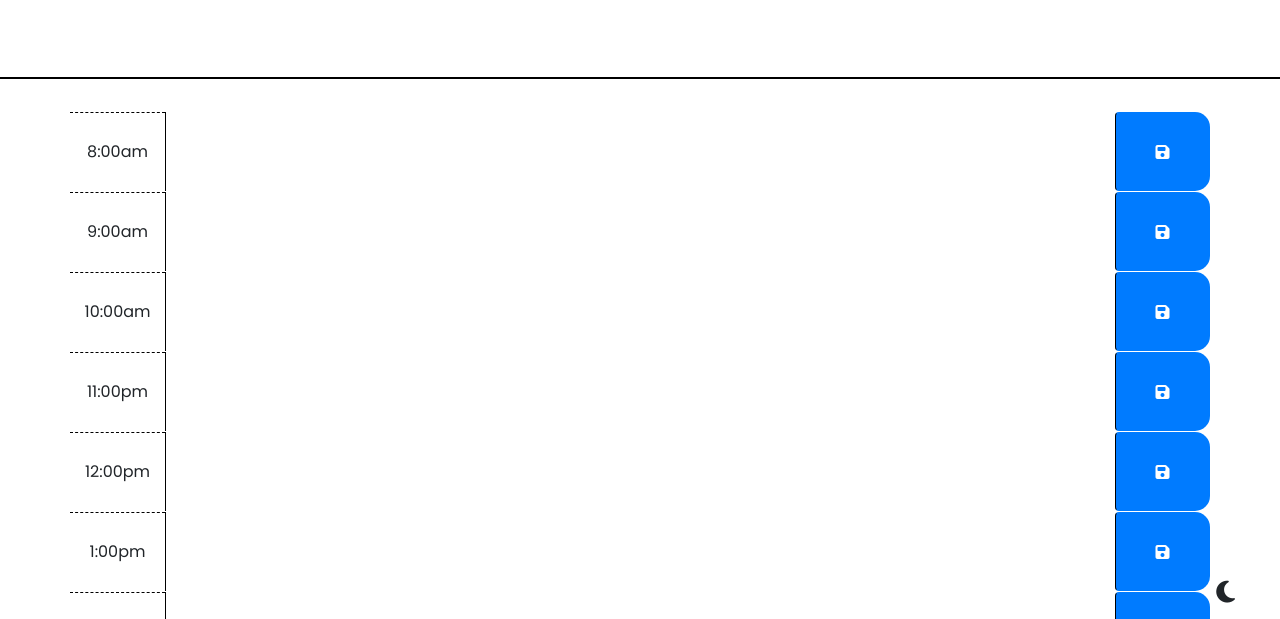
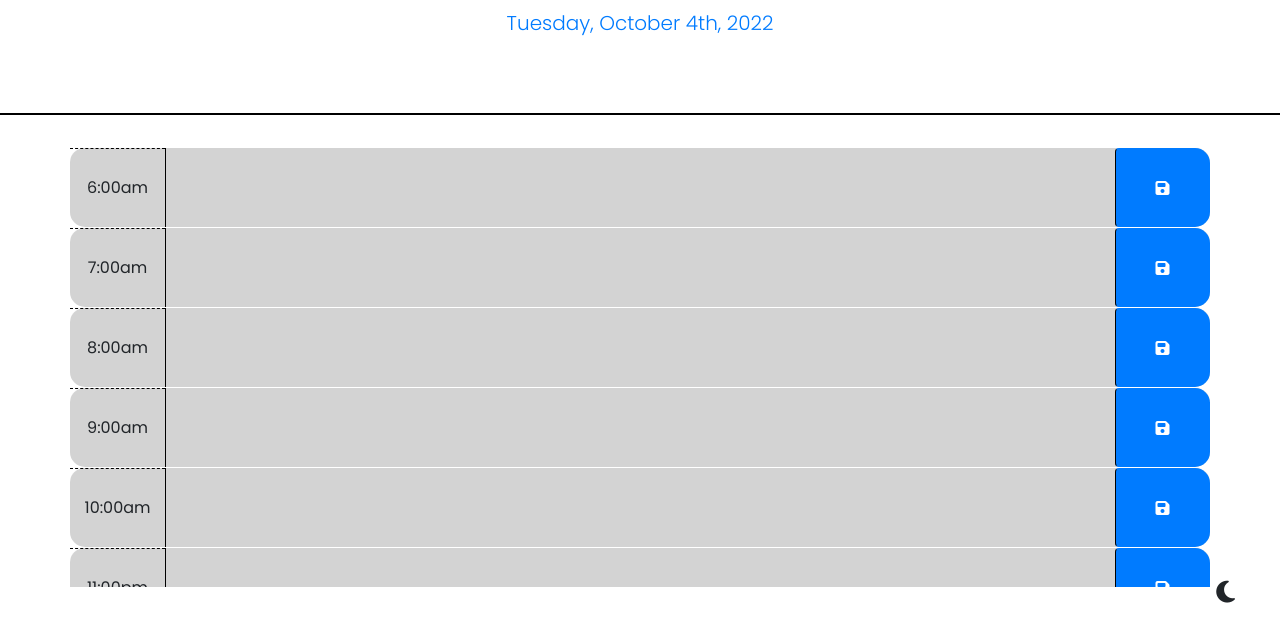
Before and after one commit to Johanh0/Work-Day, a plain HTML site: page index.html in a window 1280 px wide. Shown: the part 181-800 px from the top of the page. Drawn offline with nearby package versions, Linux system fonts and the light colour scheme.

Commit message:
The JavaScript logic it's done and the app it's working, also an overflow scroll were added to the schedule

```diff
--- a/index.html
+++ b/index.html
@@ -17,10 +17,26 @@
     <header class="jumbotron">
       <h1 class="display-3">Work Day <span class="text-primary">Scheduler</span></h1>
       <p class="lead">A simple calendar app for scheduling your work day</p>
-      <p id="currentDay" class="lead"></p>
+      <p id="currentDay" class="lead text-primary"></p>
     </header>
     <section class="container">
       <!-- Timeblocks go here -->
+
+      <div id="hour6" class="time-block row">
+        <nav class="col-md-1 hour">6:00am</nav>
+        <textarea class="col-md-10 description"></textarea>
+        <button class="btn saveBtn col-md-1">
+          <i class="fas fa-save"></i>
+        </button>
+      </div>
+
+      <div id="hour7" class="time-block row">
+        <nav class="col-md-1 hour">7:00am</nav>
+        <textarea class="col-md-10 description"></textarea>
+        <button class="btn saveBtn col-md-1">
+          <i class="fas fa-save"></i>
+        </button>
+      </div>
 
       <div id="hour8" class="time-block row">
         <nav class="col-md-1 hour">8:00am</nav>
@@ -98,6 +114,46 @@
           <i class="fas fa-save"></i>
         </button>
       </div>
+
+      <div id="hour18" class="time-block row">
+        <nav class="col-md-1 hour">6:00pm</nav>
+        <textarea class="col-md-10 description"></textarea>
+        <button class="btn saveBtn col-md-1">
+          <i class="fas fa-save"></i>
+        </button>
+      </div>
+
+      <div id="hour19" class="time-block row">
+        <nav class="col-md-1 hour">7:00pm</nav>
+        <textarea class="col-md-10 description"></textarea>
+        <button class="btn saveBtn col-md-1">
+          <i class="fas fa-save"></i>
+        </button>
+      </div>
+
+      <div id="hour20" class="time-block row">
+        <nav class="col-md-1 hour">8:00pm</nav>
+        <textarea class="col-md-10 description"></textarea>
+        <button class="btn saveBtn col-md-1">
+          <i class="fas fa-save"></i>
+        </button>
+      </div>
+
+      <div id="hour21" class="time-block row">
+        <nav class="col-md-1 hour">9:00pm</nav>
+        <textarea class="col-md-10 description"></textarea>
+        <button class="btn saveBtn col-md-1">
+          <i class="fas fa-save"></i>
+        </button>
+      </div>
+
+      <div id="hour22" class="time-block row">
+        <nav class="col-md-1 hour">10:00pm</nav>
+        <textarea class="col-md-10 description"></textarea>
+        <button class="btn saveBtn col-md-1">
+          <i class="fas fa-save"></i>
+        </button>
+      </div>
     </section>
 
     <section class="darkMode">
--- a/src/css/style.css
+++ b/src/css/style.css
@@ -29,7 +29,8 @@ body {
   }
 
   .container {
-    margin-bottom: 30px;
+    height: 55vh;
+    overflow: scroll;
   }
 
   .description{
--- a/src/js/app.js
+++ b/src/js/app.js
@@ -0,0 +1,63 @@
+// Display Daily Time in the screen
+let dailyDate = moment().format(`dddd, MMMM Do, YYYY`);
+$(`#currentDay`).html(dailyDate);
+
+
+$(document).ready( function () {
+  // save LocalStorage
+  $(`.saveBtn`).on(`click`, function () {
+    let updateTxt = $(this).siblings(`.description`).val();
+
+    let updateTime = $(this).parent().attr(`id`);
+
+
+    localStorage.setItem(updateTime, updateTxt);
+  });
+
+  // Actual time function
+  function actualTime() {
+
+    let timeData = moment().hour();
+
+
+    $(`.time-block`).each(function () {
+      var timeBlock = parseInt($(this).attr(`id`).split(`hour`)[1]);
+
+
+      if (timeBlock < timeData) {
+        $(this).addClass(`past`);
+        $(this).removeClass(`present`);
+        $(this).removeClass(`future`);
+      } else if (timeBlock === timeData) {
+        $(this).removeClass(`past`);
+        $(this).addClass(`present`);
+        $(this).removeClass(`future`);
+      } else {
+        $(this).removeClass(`past`);
+        $(this).removeClass(`present`);
+        $(this).addClass(`future`);
+      }
+    });
+  }
+
+  // Collect data from LocalStorage
+  $(`#hour6 .description`).val(localStorage.getItem(`hour6`));
+  $(`#hour7 .description`).val(localStorage.getItem(`hour7`));
+  $(`#hour8 .description`).val(localStorage.getItem(`hour8`));
+  $(`#hour9 .description`).val(localStorage.getItem(`hour9`));
+  $(`#hour10 .description`).val(localStorage.getItem(`hour10`));
+  $(`#hour11 .description`).val(localStorage.getItem(`hour11`));
+  $(`#hour12 .description`).val(localStorage.getItem(`hour12`));
+  $(`#hour13 .description`).val(localStorage.getItem(`hour13`));
+  $(`#hour14 .description`).val(localStorage.getItem(`hour14`));
+  $(`#hour15 .description`).val(localStorage.getItem(`hour15`));
+  $(`#hour16 .description`).val(localStorage.getItem(`hour16`));
+  $(`#hour17 .description`).val(localStorage.getItem(`hour17`));
+  $(`#hour18 .description`).val(localStorage.getItem(`hour18`));
+  $(`#hour19 .description`).val(localStorage.getItem(`hour19`));
+  $(`#hour20 .description`).val(localStorage.getItem(`hour20`));
+  $(`#hour21 .description`).val(localStorage.getItem(`hour21`));
+  $(`#hour22 .description`).val(localStorage.getItem(`hour22`));
+
+  actualTime();
+});
```
Also changed, not shown: src/js/todayDay.js (deleted).
